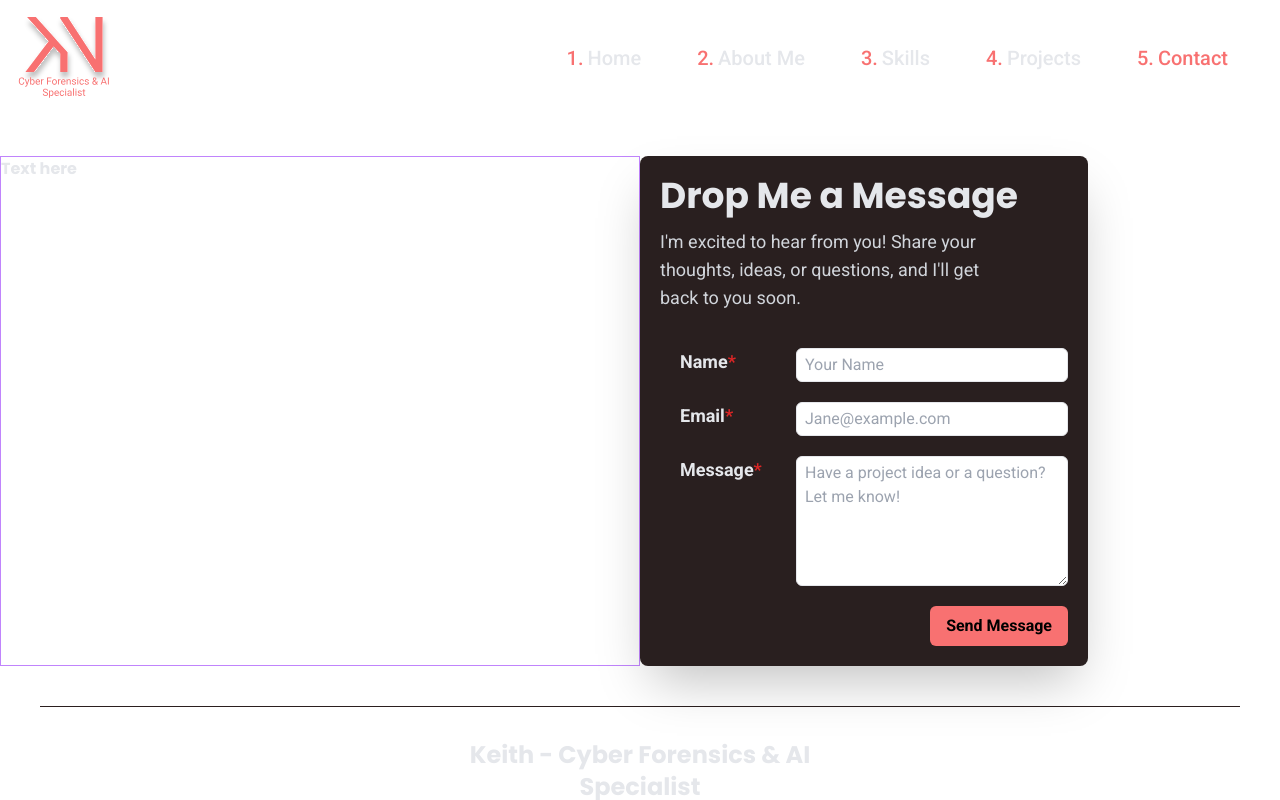
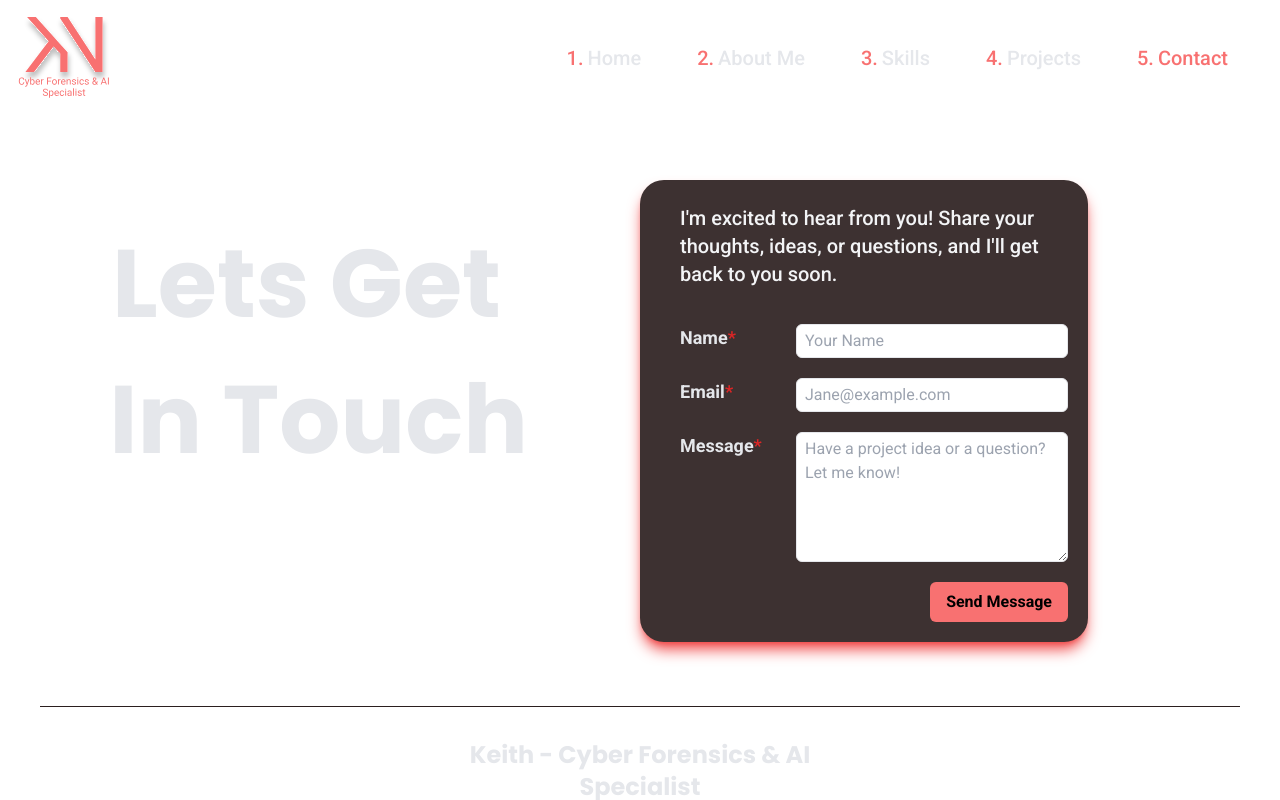
Before and after one commit to Cyrof/kn-folio, a Next.js app: page /contact in a window 1280 px wide. Shown: the top 800 px of the page. Built offline with nearby package versions, Linux system fonts and the light colour scheme.

Commit message:
refactor(ContactForm.tsx, contact/page.tsx): Added left side header text for contact page

```diff
--- a/app/components/contactForm.tsx
+++ b/app/components/contactForm.tsx
@@ -53,10 +53,10 @@ const ContactForm = () => {
     };
 
     return (
-        <div className="w-[70%] bg-[#291f1f] rounded-lg shadow-2xl">
-            <div className="w-full pl-5 pt-5">
-                <h3 className="text-gray-200 text-4xl font-heading mb-3">Drop Me a Message</h3>
-                <p className="w-4/5 font-sans text-gray-300 text-lg">
+        <div className="w-[70%] bg-[#3d3131] rounded-3xl shadow-lg shadow-red-500">
+            <div className="w-full pl-10 pt-6">
+                {/* <h3 className="text-gray-200 text-4xl font-heading mb-3">Drop Me a Message</h3> */}
+                <p className="w-11/12 font-sans text-gray-100 text-xl font-medium">
                     I&apos;m excited to hear from you! Share your thoughts, ideas, or questions, and I&apos;ll get back to you soon.
                 </p>
             </div>
--- a/app/contact/page.tsx
+++ b/app/contact/page.tsx
@@ -8,10 +8,15 @@ export default function Contact() {
         <main>
             <NavBar />
             {/* main sectino */}
-            <section className="w-full h-auto flex flex-row my-10">
+            <section className="w-full h-auto flex flex-row my-16">
                 {/* text section left */}
-                <section className="w-1/2 h-auto border border-purple-400">
-                    <h1 className="text-gray-200">Text here</h1>
+                <section className="w-1/2 h-auto">
+                    <div className="w-full flex justify-start mt-14">
+                        <h1 className="font-heading text-8xl text-gray-200 ml-28">Lets Get</h1>
+                    </div>
+                    <div className="w-full flex justify-end mt-10">
+                        <h1 className="font-deading text-8xl text-gray-200 mr-28">In Touch</h1>
+                    </div>
                 </section>
                 {/* contact form right */}
                 <section className="w-1/2 h-auto flex">
```
